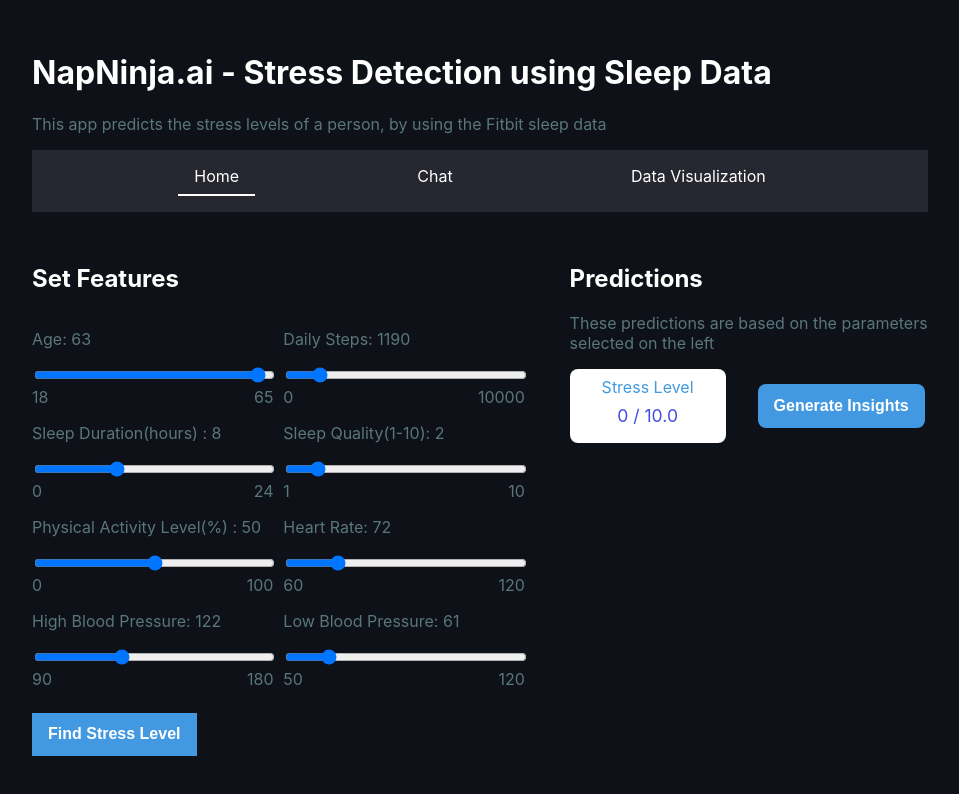
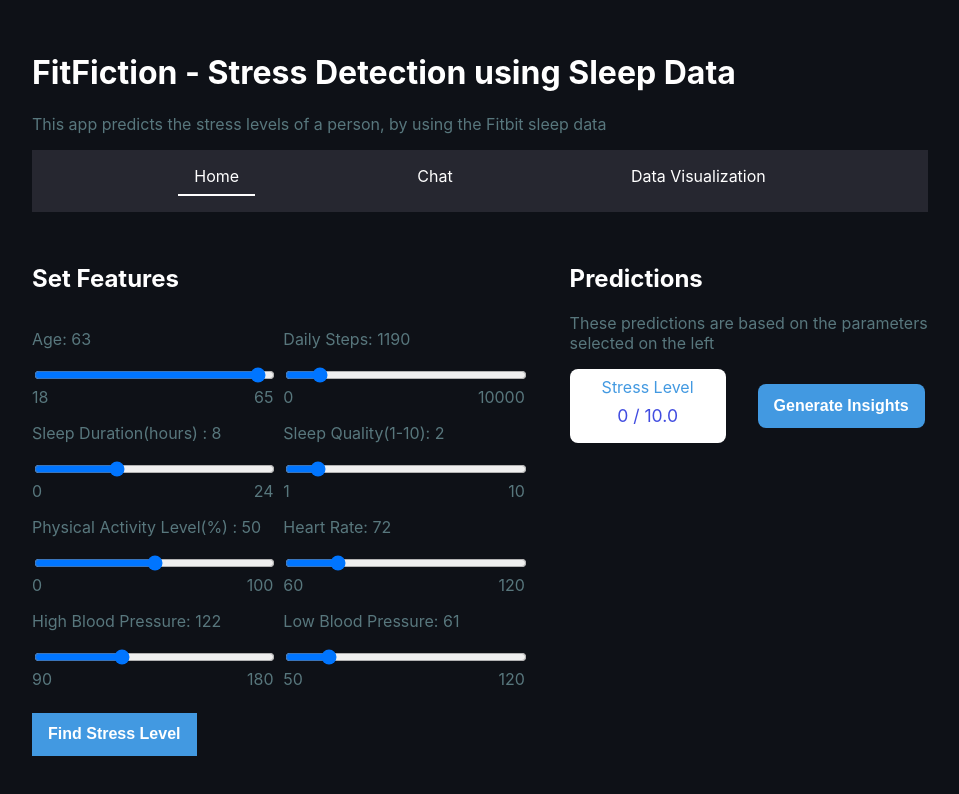
Before and after one commit to TeraSurror/stress-detection, a React (Create React App) app in the folder web-client/: page / in a window 1280 px wide. Shown: the top 794 px of the page, without its empty margins (160-1119 px from the left). Built offline with nearby package versions, Linux system fonts and the light colour scheme; what react-chatbot-kit would draw is missing.

Commit message:
changed name

```diff
--- a/web-client/src/Chatbot/config.ts
+++ b/web-client/src/Chatbot/config.ts
@@ -3,7 +3,7 @@
 
 let options = {}
 
-const botName = 'NapNinja.ai';
+const botName = 'FitFiction';
 
 
 const config = {
--- a/web-client/src/dashboard/index.tsx
+++ b/web-client/src/dashboard/index.tsx
@@ -39,7 +39,7 @@
             minWidth: "70%",
             padding: "2em 0",
         }}>
-            <h1 style={{ color: "white" }}>NapNinja.ai - Stress Detection using Sleep Data</h1>
+            <h1 style={{ color: "white" }}>FitFiction - Stress Detection using Sleep Data</h1>
             <p style={{ color: "#58777D" }}>This app predicts the stress levels of a person, by using the Fitbit sleep data</p>
 
             <div style={{
```
